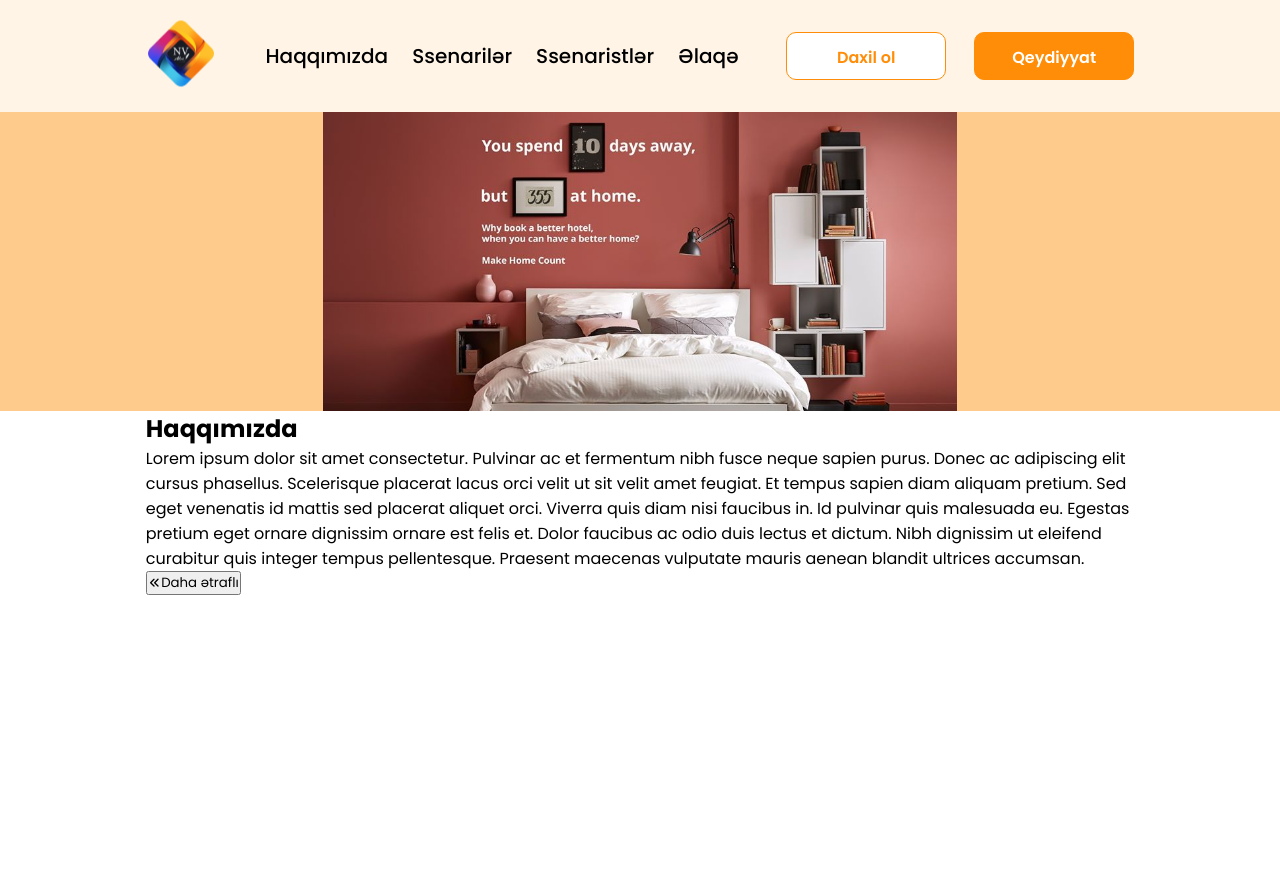
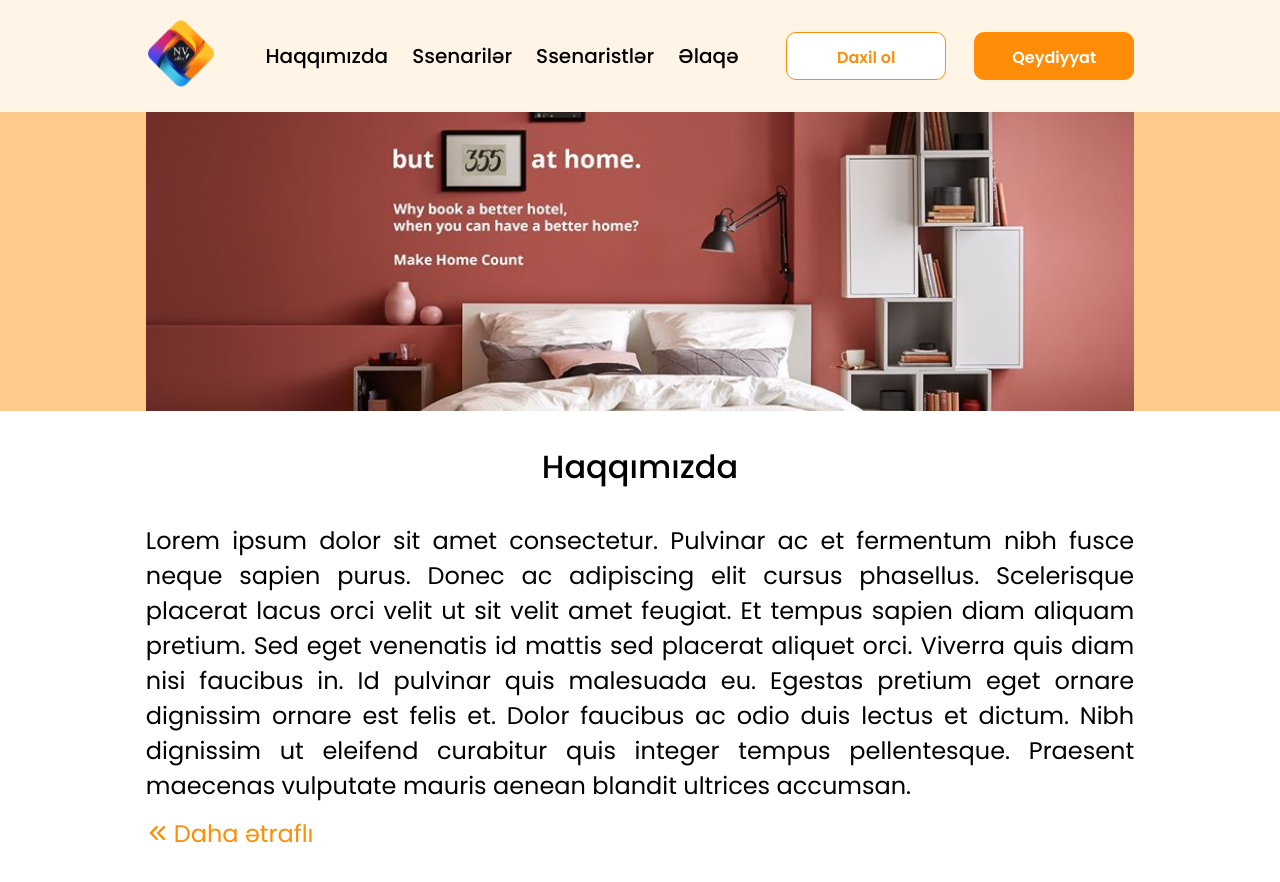
Before and after one commit to Zaranasirova/nva_ailesi, a React (Vite) app: page / in a window 1280 px wide. Before the commit the page ends 800 px from the top, so only its background shows below. Built offline with nearby package versions, Linux system fonts and the light colour scheme.

Commit message:
Complete SCSS styling for About section

```diff
--- a/src/assets/scss/_index.scss
+++ b/src/assets/scss/_index.scss
@@ -5,3 +5,4 @@
 
 //sections
 @import "./pages/sections/banner";
+@import "./pages/sections/aboutSection";
--- /dev/null
+++ b/src/assets/scss/pages/sections/_aboutSection.scss
@@ -0,0 +1,38 @@
+.about-section {
+  padding: 32px 0;
+  .about-section-wrapper {
+    flex-direction: column;
+    gap: 32px;
+    .about-head-title {
+      font-size: 32px;
+      font-weight: 500;
+    }
+    .text-box {
+      display: flex;
+      flex-direction: column;
+      gap: 12px;
+      .about-text {
+        text-align: justify;
+        font-weight: 400;
+        font-size: 24px;
+      }
+      .more-details-button {
+        width: 178.13px;
+        height: 36px;
+        display: flex;
+        gap: 4px;
+        border: none;
+        outline: none;
+        background-color: transparent;
+        font-size: 24px;
+        font-weight: 400;
+        text-align: justify;
+        color: $primary-color;
+        .more-icon {
+
+          color: $primary-color;
+        }
+      }
+    }
+  }
+}
--- a/src/assets/scss/pages/sections/_banner.scss
+++ b/src/assets/scss/pages/sections/_banner.scss
@@ -17,7 +17,7 @@
         img {
           width: 100%;
           height: 100%;
-          object-fit: contain;
+          object-fit: cover;
         }
       }
     }
--- a/src/pages/sections/AboutSection.tsx
+++ b/src/pages/sections/AboutSection.tsx
@@ -3,9 +3,9 @@ import { HiChevronDoubleLeft } from "react-icons/hi";
 const AboutSection = () => {
   return (
     <section className="about-section">
-      <div className="container about-section-wrapper">
-        <h2>Haqqımızda</h2>
-        <div className="text-box">
+      <div className="container about-section-wrapper d-flex">
+        <h2 className="about-head-title">Haqqımızda</h2>
+        <div className="text-box ">
           <p className="about-text">
             Lorem ipsum dolor sit amet consectetur. Pulvinar ac et fermentum
             nibh fusce neque sapien purus. Donec ac adipiscing elit cursus
@@ -19,7 +19,7 @@ const AboutSection = () => {
             ultrices accumsan.
           </p>
           <button className="d-flex more-details-button">
-            <HiChevronDoubleLeft className="more-icon" />
+            <HiChevronDoubleLeft height={21.05} width={14.13} className="more-icon" />
             Daha ətraflı{" "}
           </button>
         </div>
```
